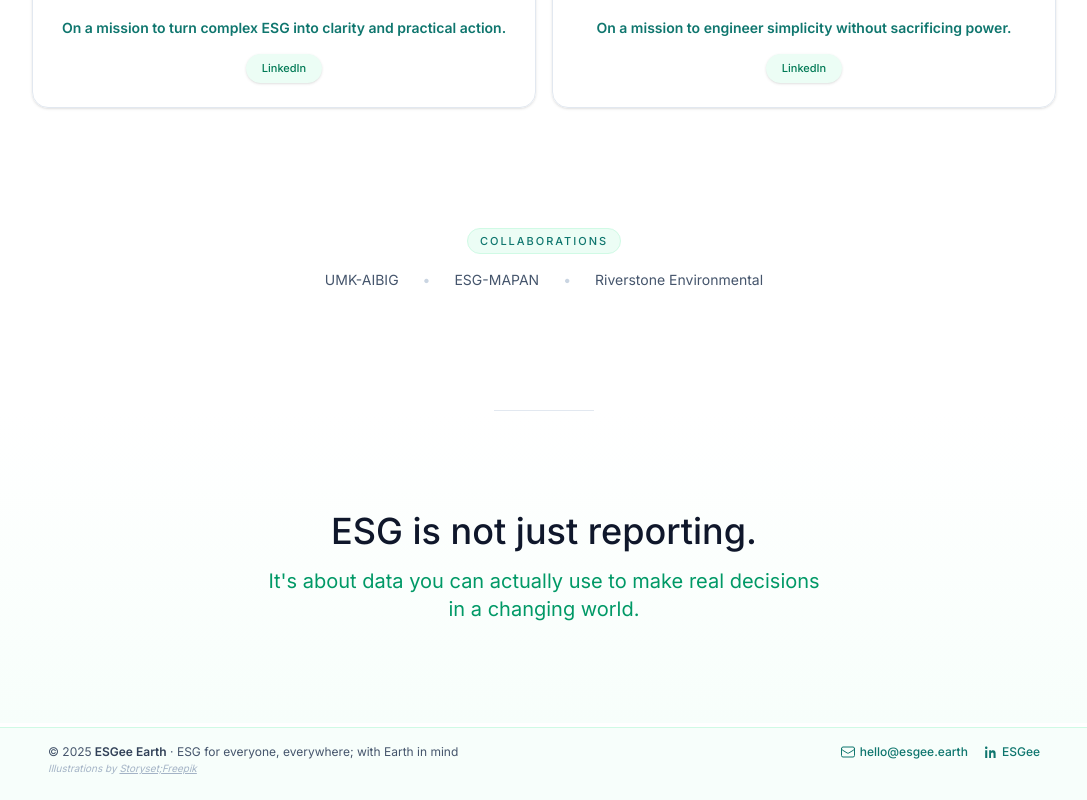
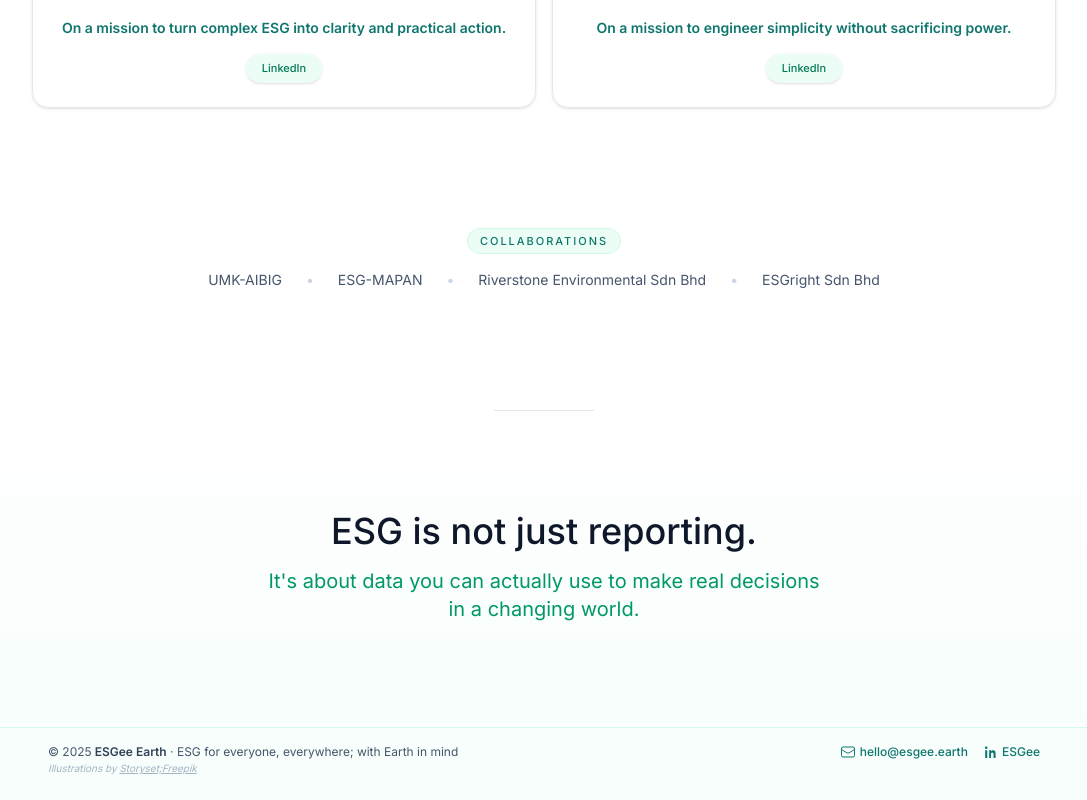
Before and after one commit to esgee-earth/esgee-earth-site, a Next.js app: page / in a window 1280 px wide. Shown: the part 2791-3591 px from the top of the page, without its empty margins (96-1183 px from the left). Built offline with nearby package versions, Linux system fonts and the light colour scheme.

Commit message:
update: added esgright to the list of collaborators on homepage

```diff
--- a/app/page.tsx
+++ b/app/page.tsx
@@ -350,7 +350,18 @@ export default function Home() {
             rel="noopener noreferrer"
             className="hover:text-emerald-600 transition"
           >
-            Riverstone Environmental
+            Riverstone Environmental Sdn Bhd
+          </a>
+
+          <span className="text-slate-300">•</span>
+
+          <a
+            href="https://esgright.com"
+            target="_blank"
+            rel="noopener noreferrer"
+            className="hover:text-emerald-600 transition"
+          >
+            ESGright Sdn Bhd
           </a>
 
         </div>
```
